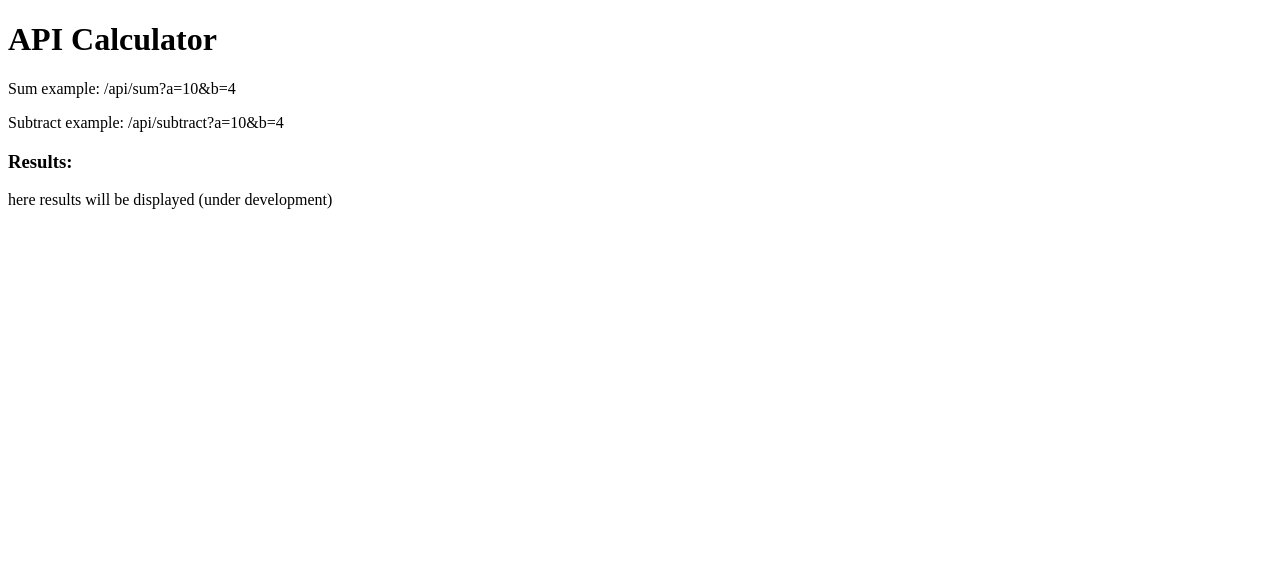
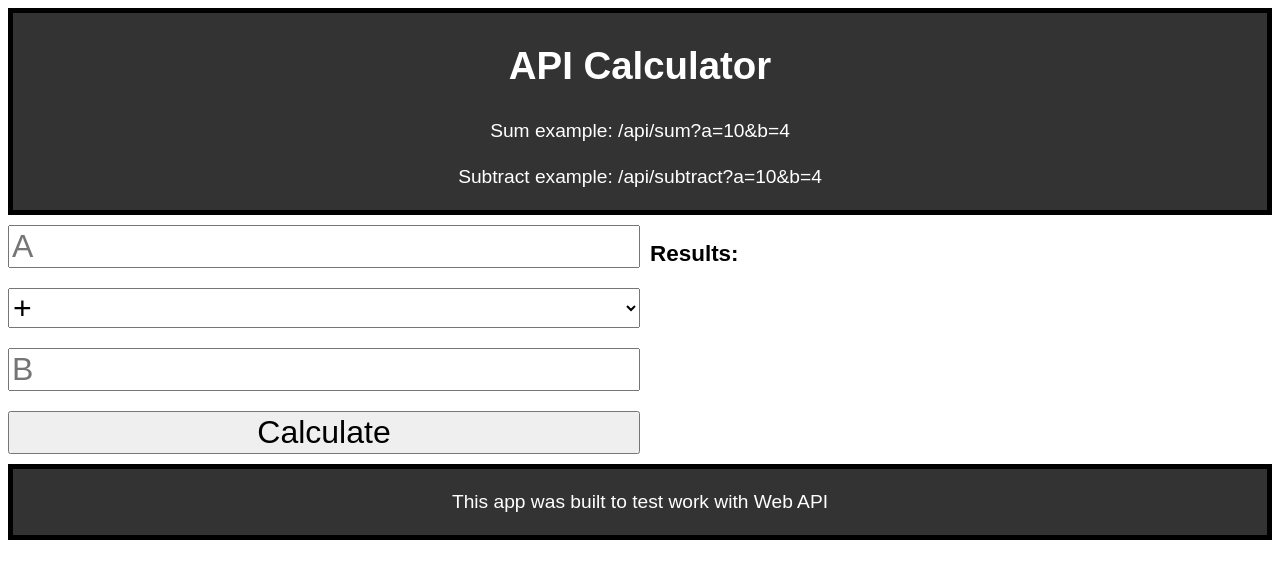
Before and after one commit to klokov-alex/Calc, a plain HTML site: page wwwroot/Index.html in a window 1280 px wide. Drawn offline with Linux system fonts and the light colour scheme.

Commit message:
some javascript added

```diff
--- a/wwwroot/Index.html
+++ b/wwwroot/Index.html
@@ -3,13 +3,104 @@
 <head>
     <meta charset="utf-8" />
     <title>API calculator</title>
+    <style>
+
+    * {
+        box-sizing: border-box;
+      }
+
+      html {
+        font: 1.2em/1.4 Arial, Helvetica, sans-serif;
+      }
+
+      body {
+        padding: 0 0 1em;
+      }
+
+      header, footer {
+        background-color: #333;
+        color: #fff;
+        border: 5px solid #000;
+        text-align: center;
+      }
+
+      input, select, button {
+        font-size: xx-large;
+        margin-top: 10px;
+        margin-bottom: 10px;
+        width: 100%;
+      }
+
+      .result-area {
+          margin-left: 10px;
+      }
+
+      /* for screen resolution > 1000 px */
+      @media screen and (min-width: 1000px) {
+      main {
+        display: grid;
+        grid-template-columns: repeat(2, 1fr);
+      }
+
+      .calc-area {
+        display: grid;
+        grid-row: 1 ;
+        grid-column: 1;
+      }
+
+      .result-area {
+        display: grid;
+        grid-row: 1 ;
+        grid-column: 2 ;
+      }
+    }
+
+
+
+    </style>
+
+
 </head>
 <body>
-    <h1>API Calculator</h1>
-    <p>Sum example: /api/sum?a=10&b=4</p>
-    <p>Subtract example: /api/subtract?a=10&b=4</p>
+    <header>
+        <h1>API Calculator</h1>
+        <p>Sum example: /api/sum?a=10&b=4</p>
+        <p>Subtract example: /api/subtract?a=10&b=4</p>
+    </header>
 
-    <h3>Results:</h3>
-    <p>here results will be displayed (under development)</p>
+    <main>
+        <div class="calc-area">
+            <form name="calcForm">
+                <div>
+                    <input type="number" id="A" placeholder="A" />
+                </div>
+                <div>
+                    <select id="operation">
+                        <option value="sum">+</option>
+                        <option value="subtract">-</option>
+                    </select>
+                </div>
+                <div>
+                    <input type="number" id="B" placeholder="B"/>
+                </div>
+                <div>
+                    <button type="submit" id="Submit">Calculate</button>
+                </div>
+
+            </form>
+
+        </div>
+        <div class="result-area">
+            <h3>Results:</h3>
+            <div class="results"></div>
+        </div>
+
+    </main>
+    <footer>
+        <p>This app was built to test work with Web API</p>
+    </footer>
+    <script src="Script.js"></script>
+
+
 </body>
 </html>
--- /dev/null
+++ b/wwwroot/Script.js
@@ -0,0 +1,53 @@
+
+// const url = "/api/sum?a=3&b=2"
+
+
+function Calculate() {
+  const a = document.getElementById("A")
+  const b = document.getElementById("B")
+  const sign = document.getElementById("operation").value
+
+  if (a.value && b.value) {
+    const url = `/api/${sign}?a=${a.value}&b=${b.value}`
+    fetch(url)
+      .then((response) => {
+        return response.text();
+      })
+      .then((data) => {
+        WriteResult(`api: ${url}   \n   result: ${data}`);
+        a.value = "";
+        b.value = "";
+
+  });
+  } else {
+    WriteResult("Enter some data, please...");
+  }
+
+}
+
+
+
+// fetch(url)
+//   .then((response) => {
+//     return response.text();
+//   })
+//   .then((data) => {
+//     WriteResult(data);
+//     // console.log(data);
+//   });
+
+function WriteResult(data) {
+    const resultArea = document.querySelector(".results");
+    resultArea.innerHTML += data + "<br/>";
+    // console.log(resultArea);
+}
+
+function AddEvent() {
+  const button = document.getElementById("Submit");
+  button.addEventListener("click", e => {
+    e.preventDefault();
+    Calculate();
+  })
+}
+
+AddEvent();
```
